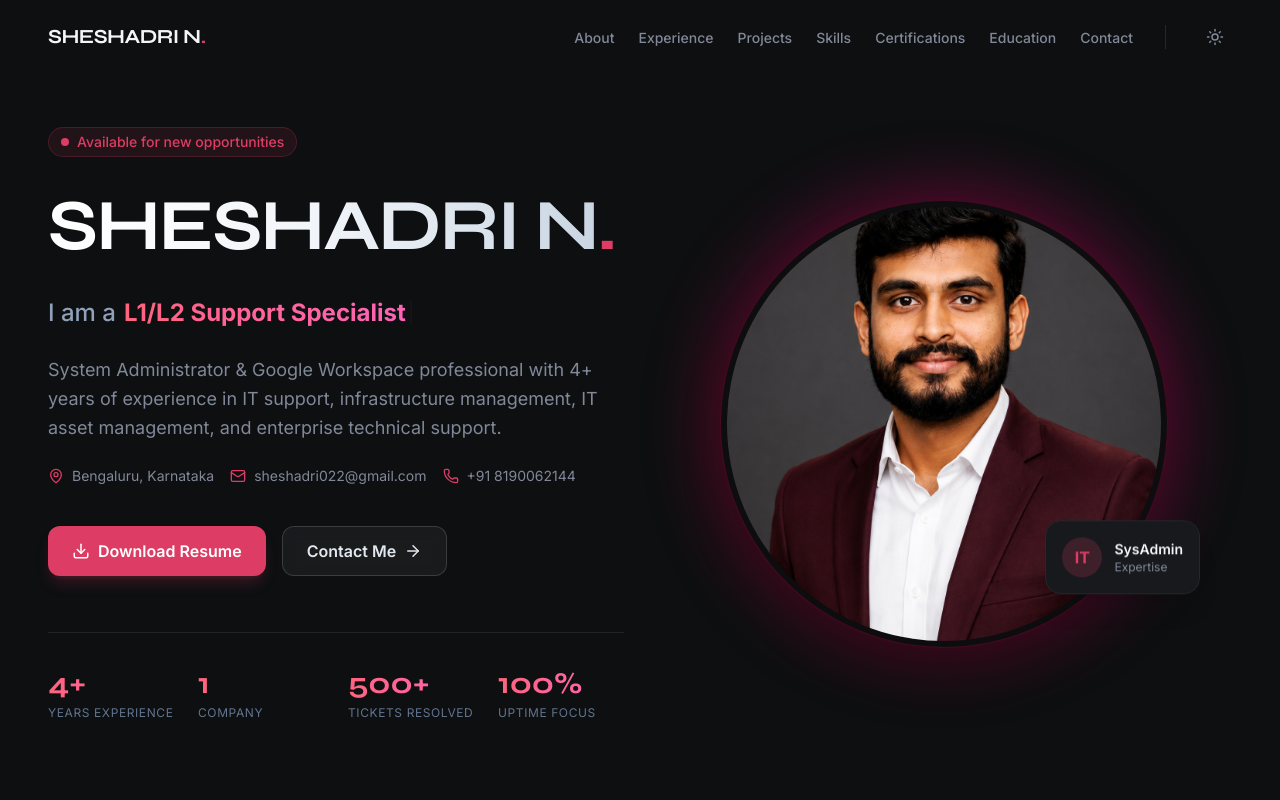
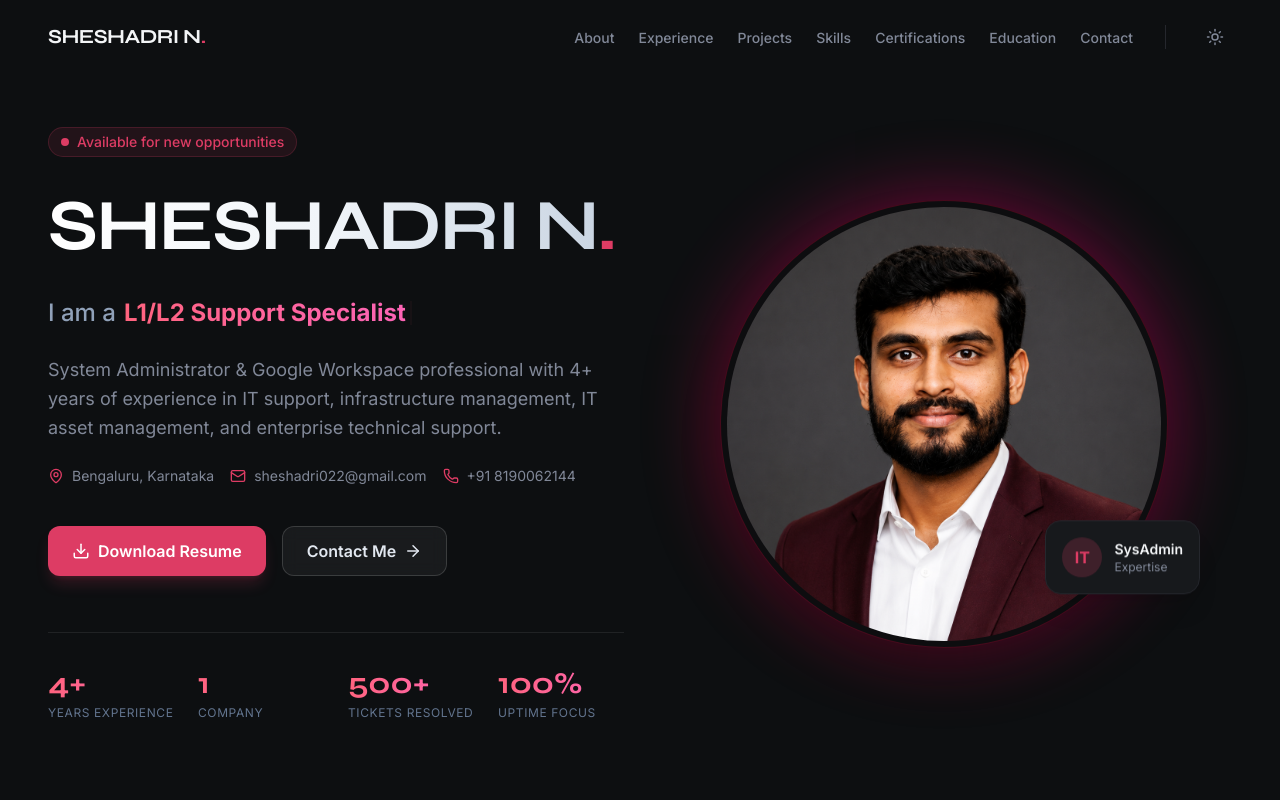
Before and after one commit to sheshadri022/portfolio, a React (Vite) app: page / in a window 1280 px wide. Shown: the top 800 px of the page. Built offline with nearby package versions, Linux system fonts and the light colour scheme.

Commit message:
Update src/components/Hero.tsx

```diff
--- a/src/components/Hero.tsx
+++ b/src/components/Hero.tsx
@@ -126,7 +126,7 @@ export default function Hero() {
               <img
                 src="/sheshadri.jpeg"
                 alt="Sheshadri N"
-                className="h-full w-full object-cover rounded-full"
+                className="h-full w-full object-cover object-top rounded-full"
                 onError={(e) => {
                   (e.target as HTMLImageElement).src = 'https://ui-avatars.com/api/?name=Sheshadri+N&size=512&background=random';
                 }}
```
